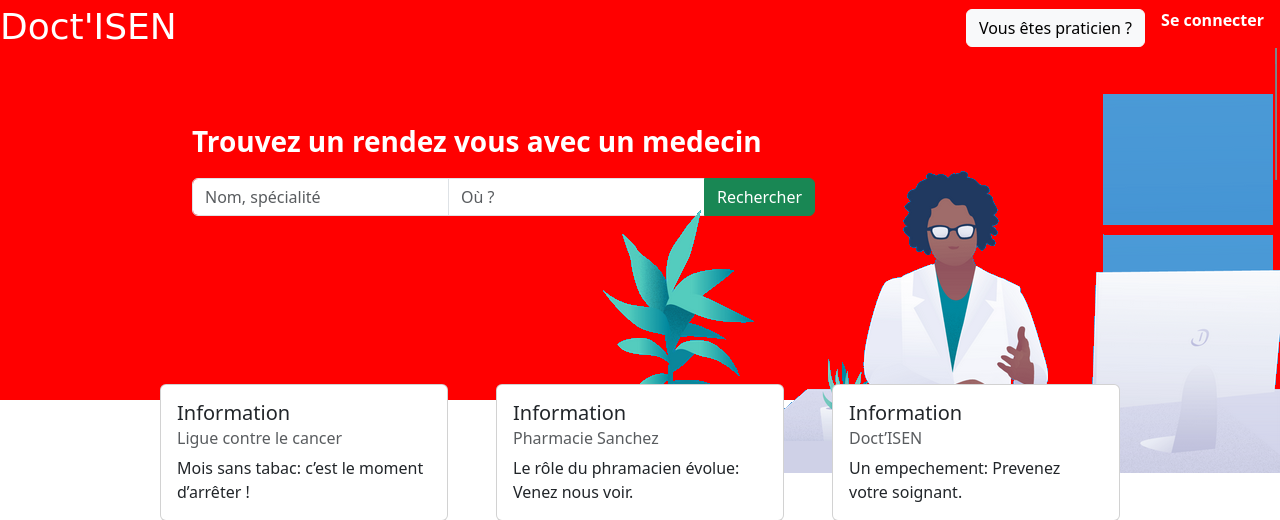
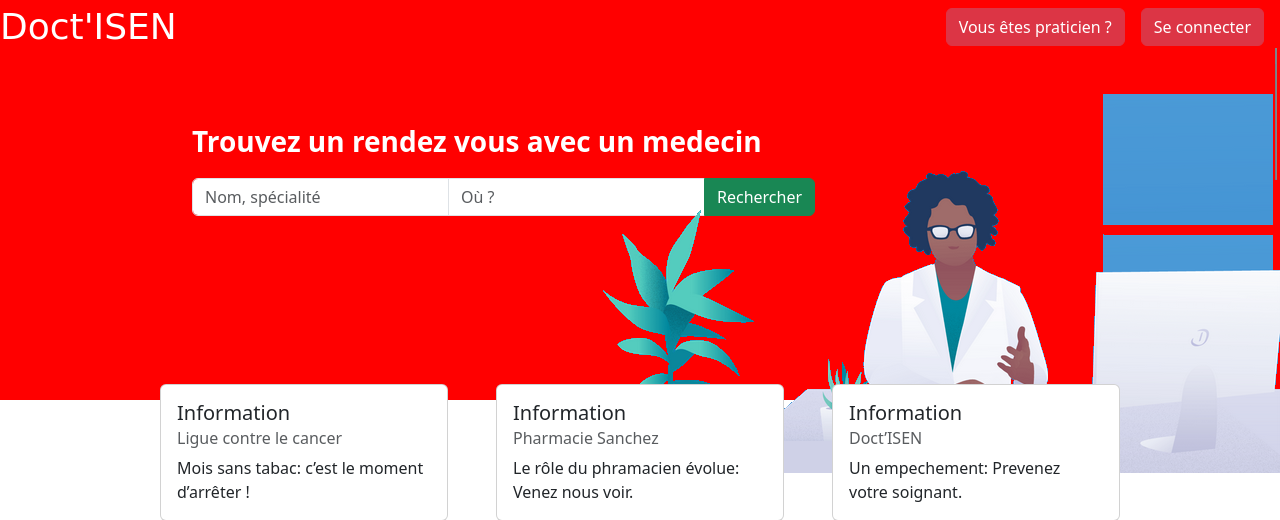
Before and after one commit to YanisRff/ProjetS3PHP, a PHP site: page / in a window 1280 px wide. Shown: the top 520 px of the page. Run offline with PHP 8.4, Linux system fonts and the light colour scheme; some web fonts are replaced.

Commit message:
Fix Topbar with button isted of text

```diff
--- a/index.php
+++ b/index.php
@@ -13,10 +13,8 @@
     <div id="acceuil">
         <p id="DoctISEN" style="position: fixed; top: 0px; left: 0px; font-size: 36px">Doct'ISEN</p>
         <div class="d-flex position-fixed end-0 flex-row align-items-center gap-3 mt-2">
-            <a href="login-praticien.php"> <button type="button" class="btn btn-light" style="top: 0.4375em;">Vous êtes praticien ?</button> </a>
-            <div id="login">
-                <p class="text-white fw-bold">Se connecter</p>
-            </div>
+            <a href="login-praticien.php"> <button type="button" class="btn btn-danger" style="top: 0.4375em;">Vous êtes praticien ?</button> </a>
+            <a href="login.php"> <button type="button" class="btn btn-danger" style="top: 0.4375em;">Se connecter</button></a>
             <p>   </p>
         </div>
         <div id="rdv">
```
